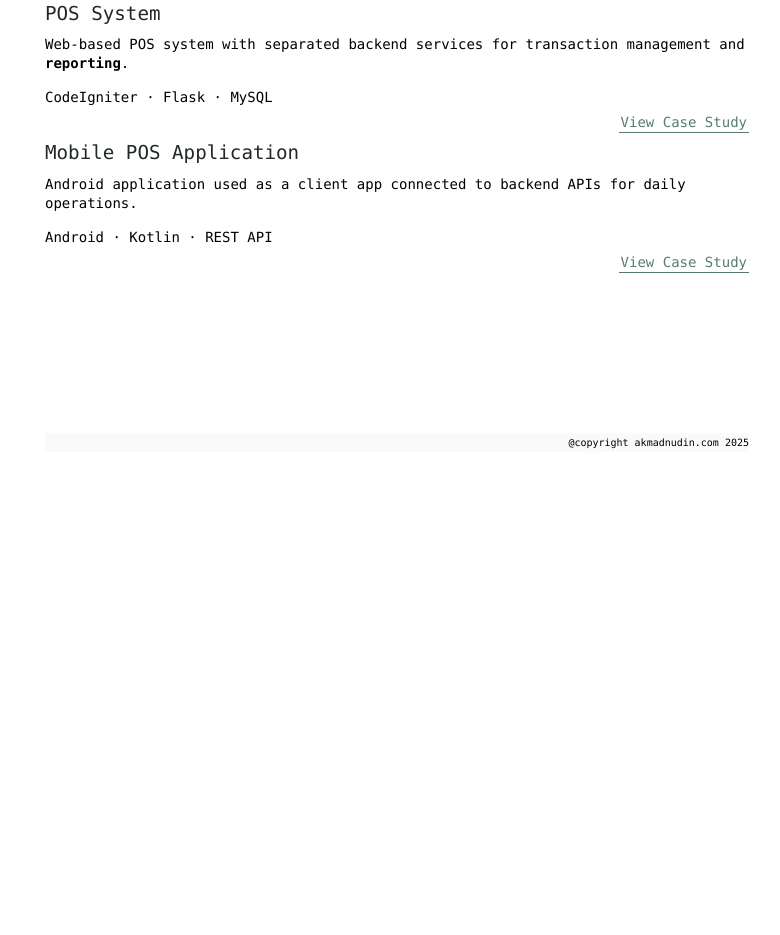
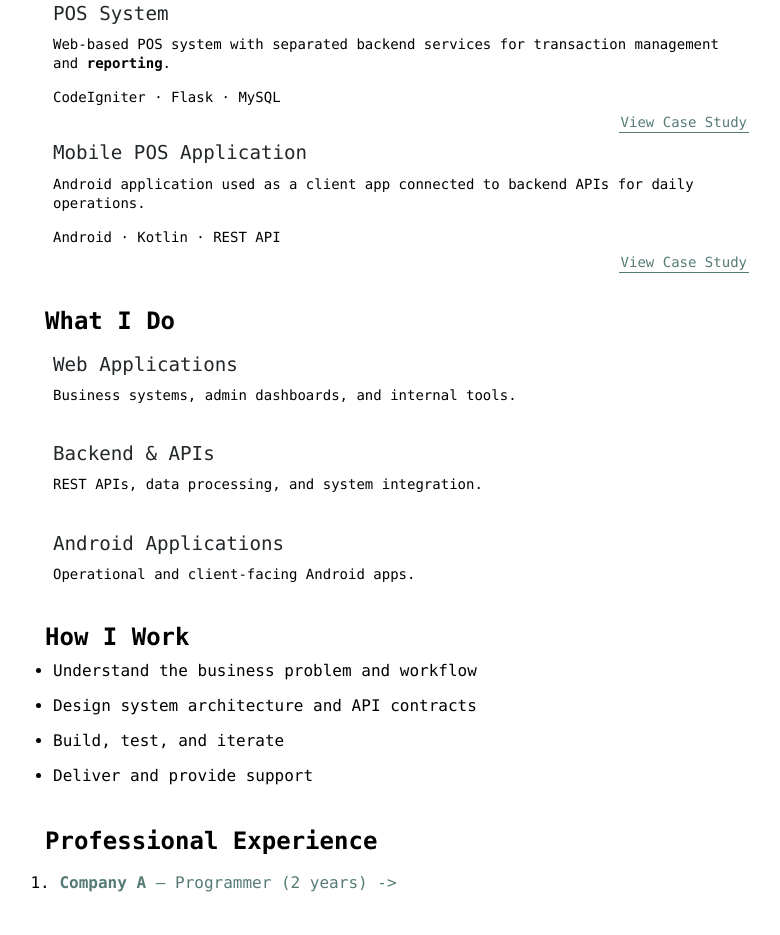
Before and after one commit to adex-dev/porto_native, a React (Vite) app: page / in a window 1280 px wide. Shown: the part 580-1515 px from the top of the page, without its empty margins (243-1023 px from the left). Before the commit the page ends 1032 px from the top, so only its background shows below. Built offline with nearby package versions, Linux system fonts and the light colour scheme.

Commit message:
build home page 2

```diff
--- a/src/component/HomeStudi.tsx
+++ b/src/component/HomeStudi.tsx
@@ -6,7 +6,7 @@ interface HomestudyProps{
 }
 export default function HomeStudy({title,description,link,stack}: HomestudyProps) {
   return (
-    <article class="case-study">
+    <article className="case-study">
       <h3>{title}</h3>
     <p dangerouslySetInnerHTML={{ __html: description }} />
       <p className="stack">{stack}</p>
--- /dev/null
+++ b/src/component/Services.tsx
@@ -0,0 +1,12 @@
+interface ServicesProps{
+    title?: string;
+    description?: string;
+}
+export default function Services({title,description}: ServicesProps) {
+  return (
+    <article>
+      <h3>{title}</h3>
+    <p dangerouslySetInnerHTML={{ __html: description }} />
+    </article>
+  );
+}
--- a/src/component/css/component.css
+++ b/src/component/css/component.css
@@ -67,6 +67,7 @@ header {
   font-size: 1rem;
   line-height: 1.4rem;
   color: hsl(var(--theme-accent-2) / 2);
+  padding-left: 0.5rem;
 }
 .sosmed-header {
   display: flex;
@@ -120,3 +121,43 @@ article > p {
   outline-color: currentColor;
   border-bottom: 1px solid transparent;
 }
+#case-studies >article{
+  padding-left: 0.5rem;
+}
+#services,#process{
+  margin-top: 2rem;
+}
+.service-list{
+  margin-top: -3.5rem;
+  padding-left: 0.5rem;
+  display: flex;
+  flex-direction: column;
+  gap: 1.5rem;
+}
+.process-list{
+  margin-top: -3.5rem;
+  list-style-type: disc;
+  padding-left: 0.5rem;
+}
+.process-list > li:nth-child(0) {
+  padding-top: 1rem;
+  padding-bottom: 1rem;
+}
+.process-list > li {
+  padding-bottom: 1rem;
+}
+#experience{
+  margin-top: 1.5rem;
+  margin-bottom: 1.5rem;
+}
+.experience-list,.techstack-list{
+  list-style: decimal;
+  padding-left: 0.9rem;
+  padding-top: 1rem;
+}
+.experience-list > li,.techstack-list > li {
+  padding-bottom: 1rem;
+}
+#tech-stack > header{
+    margin-bottom: 0.2rem;
+}
--- a/src/component/css/responsive.css
+++ b/src/component/css/responsive.css
@@ -7,4 +7,7 @@
    .container {
     padding: 0.75rem;
   }
+  section{
+    width: 100%;
+  }
 }
--- a/src/screen/Home.tsx
+++ b/src/screen/Home.tsx
@@ -2,6 +2,7 @@ import Twitter from "../assets/icon/twitter.svg?react";
 import Github from "../assets/icon/github.svg?react";
 import Instagram from "../assets/icon/instagram.svg?react";
 import HomeStudy from "../component/HomeStudi.tsx";
+import Services from "../component/Services.tsx";
 export default function Home() {
   return (
     <>
@@ -34,10 +35,79 @@ export default function Home() {
         <p className="headline">
           End-to-end projects focused on real-world use cases.
         </p>
-        <HomeStudy title="POS System" description="Web-based POS system with separated backend services for transaction
-        management and <strong>reporting</strong>." link="/case-studies/pos" stack="CodeIgniter · Flask · MySQL"/>
-        <HomeStudy title="Mobile POS Application" description="Android application used as a client app connected to backend APIs
-            for daily operations." link="/case-studies/mobile-pos" stack="Android · Kotlin · REST API"/>
+        <HomeStudy
+          title="POS System"
+          description="Web-based POS system with separated backend services for transaction
+        management and <strong>reporting</strong>."
+          link="/case-studies/pos"
+          stack="CodeIgniter · Flask · MySQL"
+        />
+        <HomeStudy
+          title="Mobile POS Application"
+          description="Android application used as a client app connected to backend APIs
+            for daily operations."
+          link="/case-studies/mobile-pos"
+          stack="Android · Kotlin · REST API"
+        />
+      </section>
+      <section id="services">
+        <header>
+          <h2 className="title">What I Do</h2>
+        </header>
+        <div className="service-list">
+          <Services
+            title="Web Applications"
+            description="Business systems, admin dashboards, and internal tools."
+          />
+          <Services
+            title="Backend & APIs"
+            description="REST APIs, data processing, and system integration."
+          />
+          <Services
+            title="Android Applications"
+            description="Operational and client-facing Android apps."
+          />
+        </div>
+      </section>
+      <section id="process">
+        <header>
+          <h2 className="title">How I Work</h2>
+        </header>
+        <ol className="process-list">
+          <li>Understand the business problem and workflow</li>
+          <li>Design system architecture and API contracts</li>
+          <li>Build, test, and iterate</li>
+          <li>Deliver and provide support</li>
+        </ol>
+      </section>
+      <section id="experience">
+        <h2 className="title">Professional Experience</h2>
+        <ul className="experience-list">
+          <li>
+            <a href="#">
+              <strong>Company A</strong> — Programmer (2 years) {'->'}
+            </a>
+          </li>
+        </ul>
+      </section>
+      <section id="tech-stack">
+        <header>
+          <h2 className="title">Tech Stack</h2>
+        </header>
+        <ul className="techstack-list">
+          <li>
+            <strong>Backend:</strong> Java (current focus), Python / Flask
+          </li>
+          <li>
+            <strong>Web:</strong> CodeIgniter, HTML, CSS
+          </li>
+          <li>
+            <strong>Mobile:</strong> Android (Kotlin, Jetpack Compose)
+          </li>
+          <li>
+            <strong>Database:</strong> MySQL, PostgreSQL
+          </li>
+        </ul>
       </section>
     </>
   );
```
